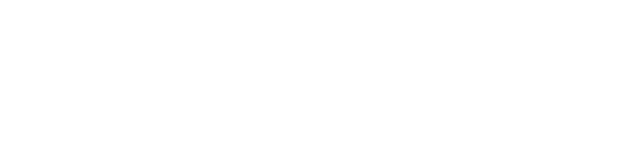
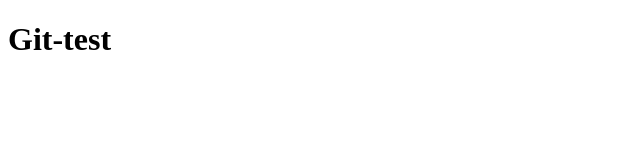
Before and after one commit to marciorbarcellos/git-test, a website: page index.html in a window 1280 px wide. Shown: the whole page, without its empty margins (0-640 px from the left). Drawn offline with Linux system fonts and the light colour scheme.

Commit message:
second commit

```diff
--- a/index.html
+++ b/index.html
@@ -3,9 +3,9 @@
 <head>
     <meta charset="UTF-8">
     <meta name="viewport" content="width=device-width, initial-scale=1.0">
-    <title>Document</title>
+    <title>Git-test</title>
 </head>
 <body>
-
+    <h1>Git-test</h1>
 </body>
 </html>
```
Also changed, not shown: package.json (added, +19 -0 lines), 1 other file.
